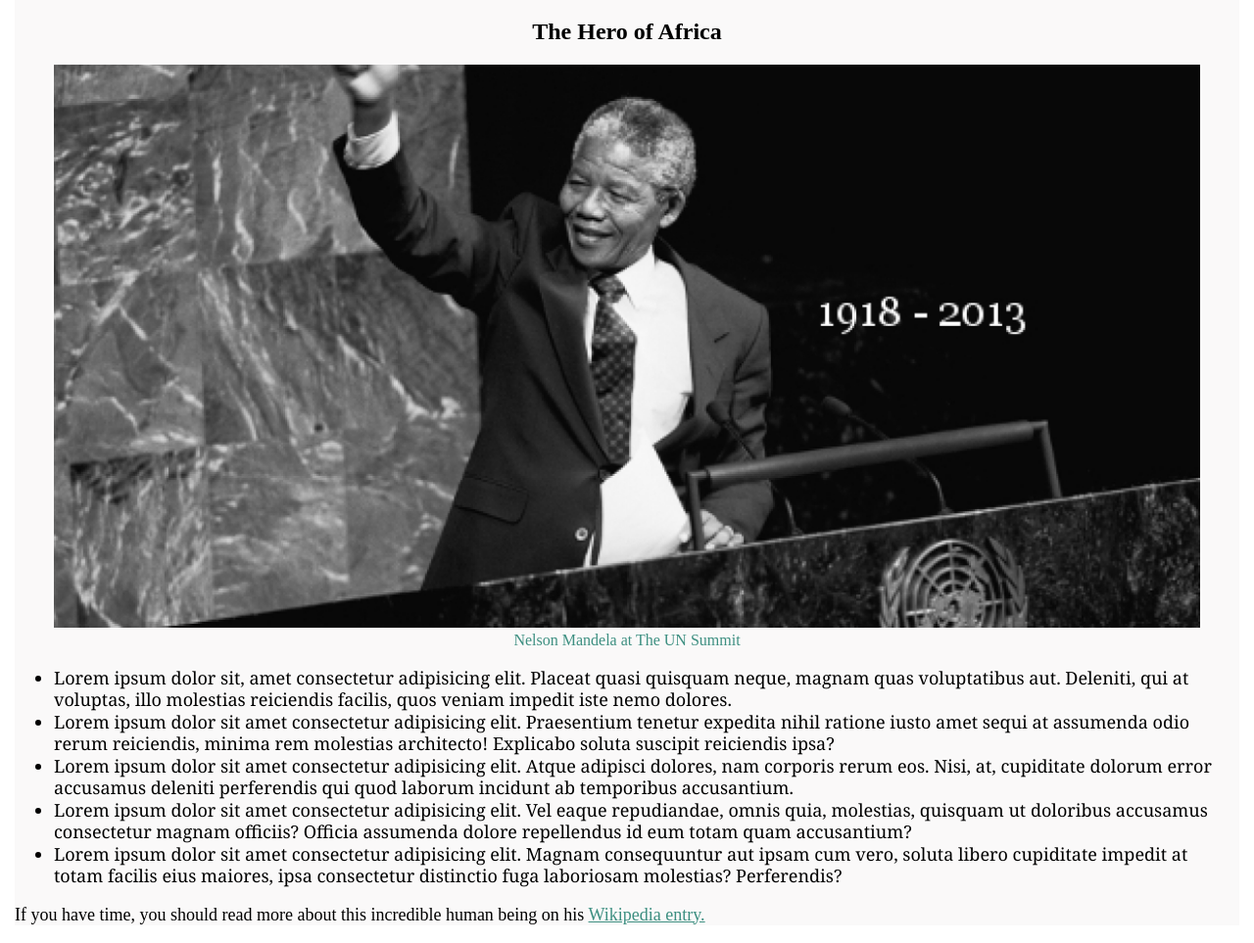
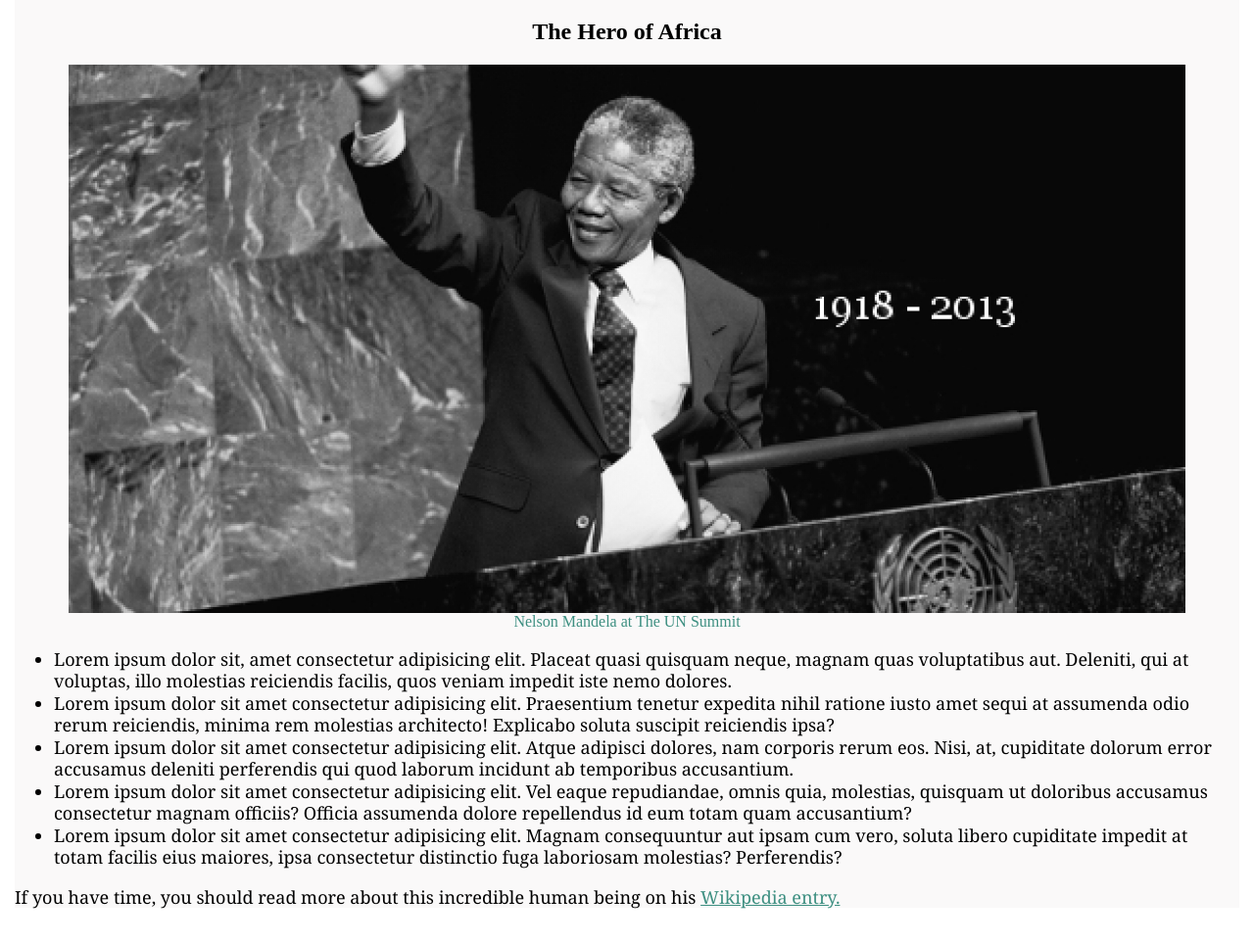
Before and after one commit to edrissa/Build-a-Tribute-Page, a plain HTML site: page index.html in a window 1280 px wide. Shown: the part 62-1025 px from the top of the page at 98% size. Drawn offline with Linux system fonts and the light colour scheme.

Commit message:
Project finalised

```diff
--- a/index.html
+++ b/index.html
@@ -15,7 +15,7 @@
 
         <div id="img-div">
             <figure>
-                <img id="image" src="image/mandela.jpg">
+                <center><img id="image" src="image/mandela.jpg"></center>
 
                 <figcaption id="img-caption">
                     Nelson Mandela at The UN Summit
@@ -50,14 +50,14 @@
                     </li>
 
                 </ul>
+
+                <p>
+                    If you have time, you should read more about this
+                 incredible human being on his <a id="tribute-link" href="https://en.wikipedia.org/wiki/Nelson_Mandela" target="_blank">Wikipedia entry.</a>
+                </p>
         </div>
 
-        <div id="tribute-link">
-            <p>
-                If you have time, you should read more about this
-             incredible human being on his <a href="https://en.wikipedia.org/wiki/Nelson_Mandela" target="_blank">Wikipedia entry.</a>
-            </p>
-        </div>
+
 
 
     </main>
--- a/main.css
+++ b/main.css
@@ -21,7 +21,9 @@
 }
 
 #image{
-    width: 100%;
+    max-width: 100%;
+    height: auto;
+    display: block;
 }
 
 #img-caption{
@@ -38,8 +40,5 @@
 
 #tribute-link{
     font-size: 18px;
-}
-
-a{
     color: hsl(170, 40%, 40%);
 }
```
